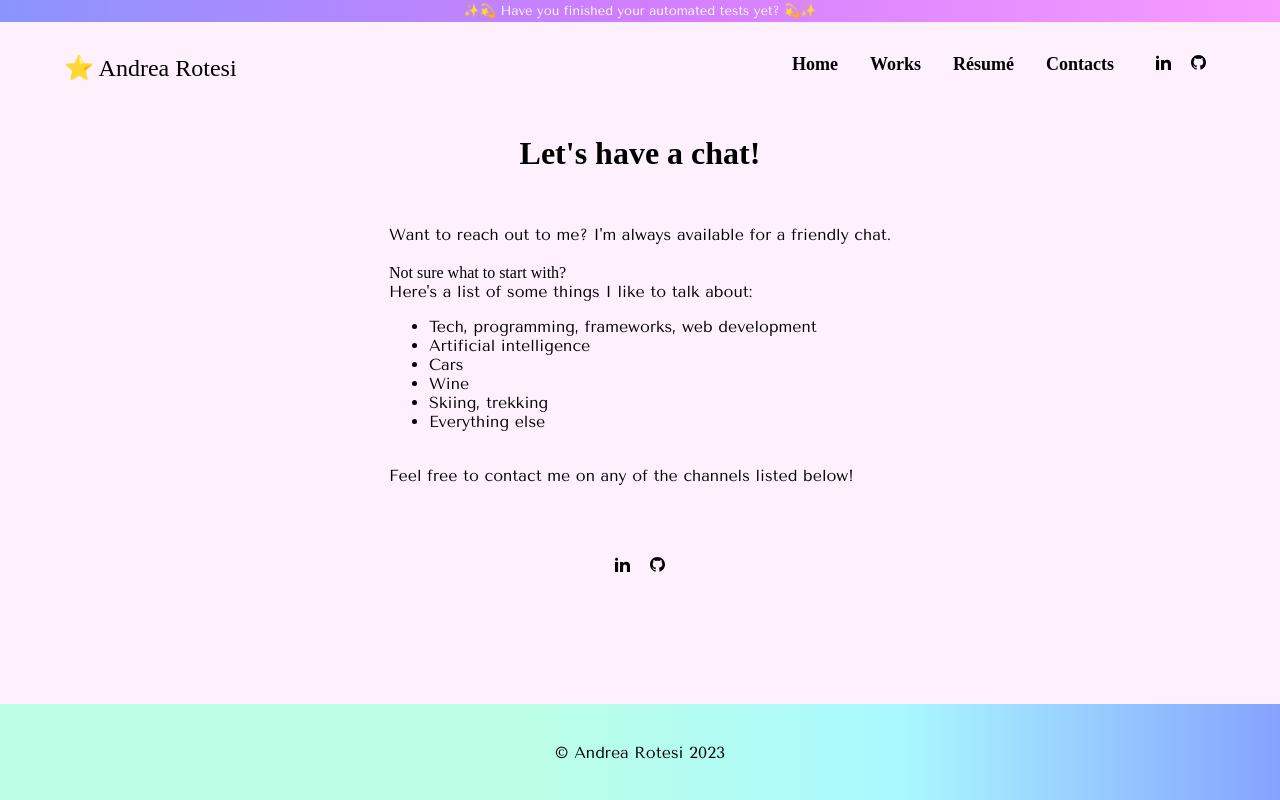
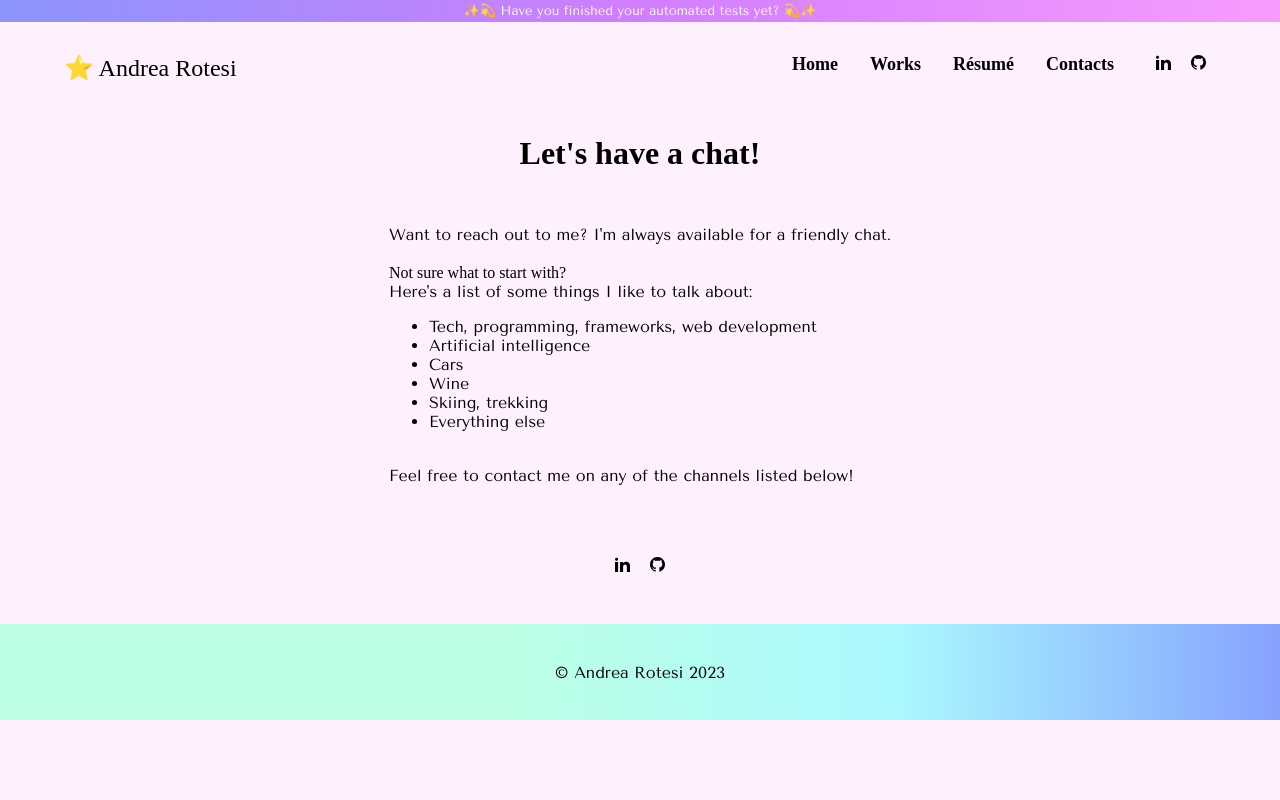
Before and after one commit to andrearotesi/ng-portfolio, an Angular app: page /contacts in a window 1280 px wide. Built offline with nearby package versions, Linux system fonts and the light colour scheme; a web font is replaced by a local one.

Commit message:
Update resume

```diff
--- a/src/app/components/footer/footer.component.scss
+++ b/src/app/components/footer/footer.component.scss
@@ -6,10 +6,3 @@ div {
     width: 100%;
     height: 6em;
 }
-
-@media (min-width: 900px) {
-    div {
-        position: fixed;
-        bottom: 0;
-    }
-}
--- a/src/app/components/header/header.component.ts
+++ b/src/app/components/header/header.component.ts
@@ -40,7 +40,7 @@ export class HeaderComponent implements OnInit {
     },
     {
       displayName: 'Résumé',
-      fileLocation: 'assets/resume/Rotesi-2023-Dev.pdf'
+      fileLocation: 'assets/resume/Rotesi-2023-dev.pdf'
     },
     {
       displayName: 'Contacts',
--- a/src/app/components/social-links/social-links.component.ts
+++ b/src/app/components/social-links/social-links.component.ts
@@ -12,7 +12,7 @@ export class SocialLinksComponent {
 
   socials = [
     {
-      link: 'https://www.linkedin.com/in/andrea-rotesi-0184b5198/',
+      link: 'https://www.linkedin.com/in/andrea-rotesi/',
       iconPath: 'assets/icons/linkedin-logo.svg'
     },
     {
```
Also changed, not shown: 1 other file (tests, documents, lock files or other folders).
